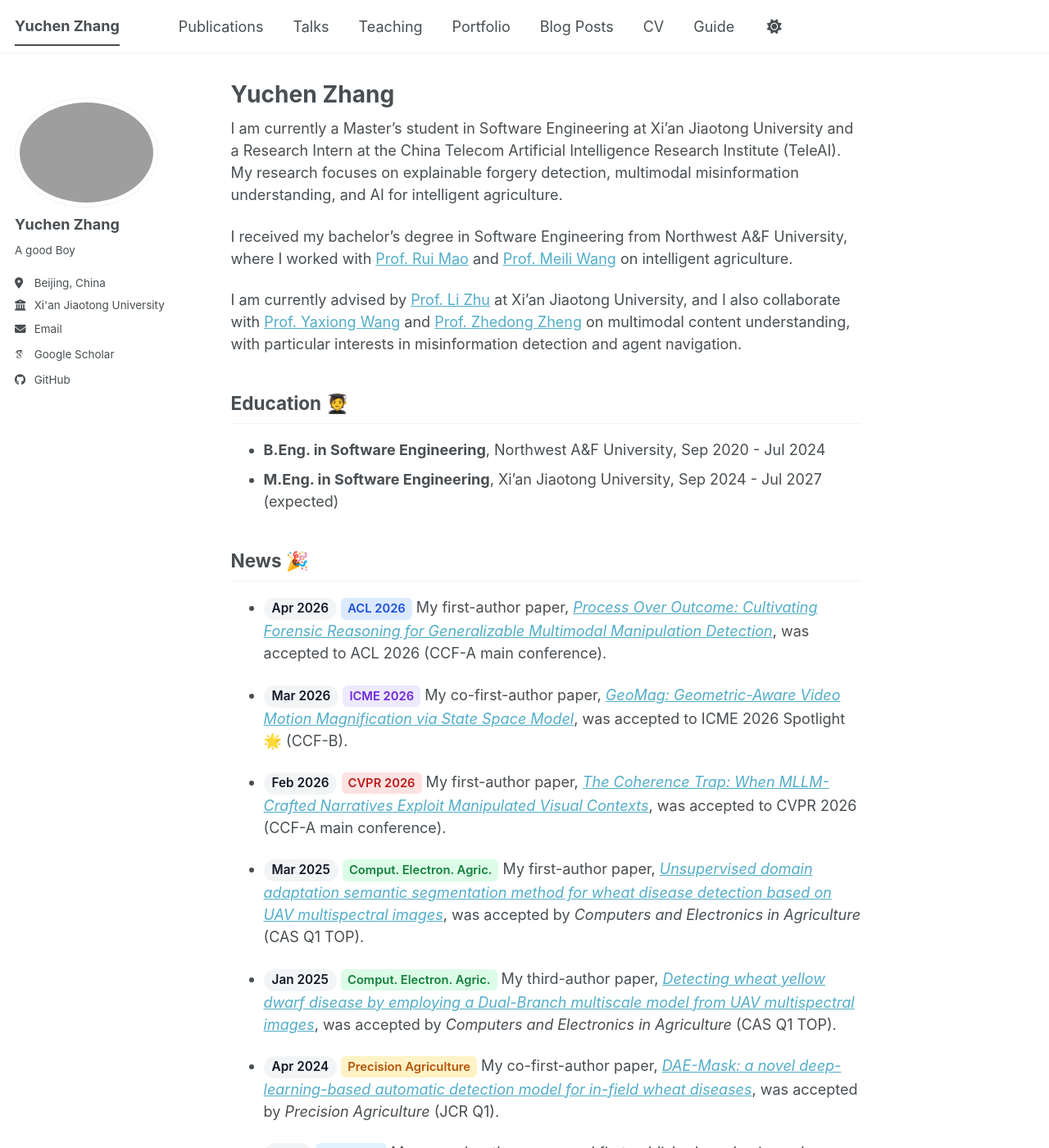
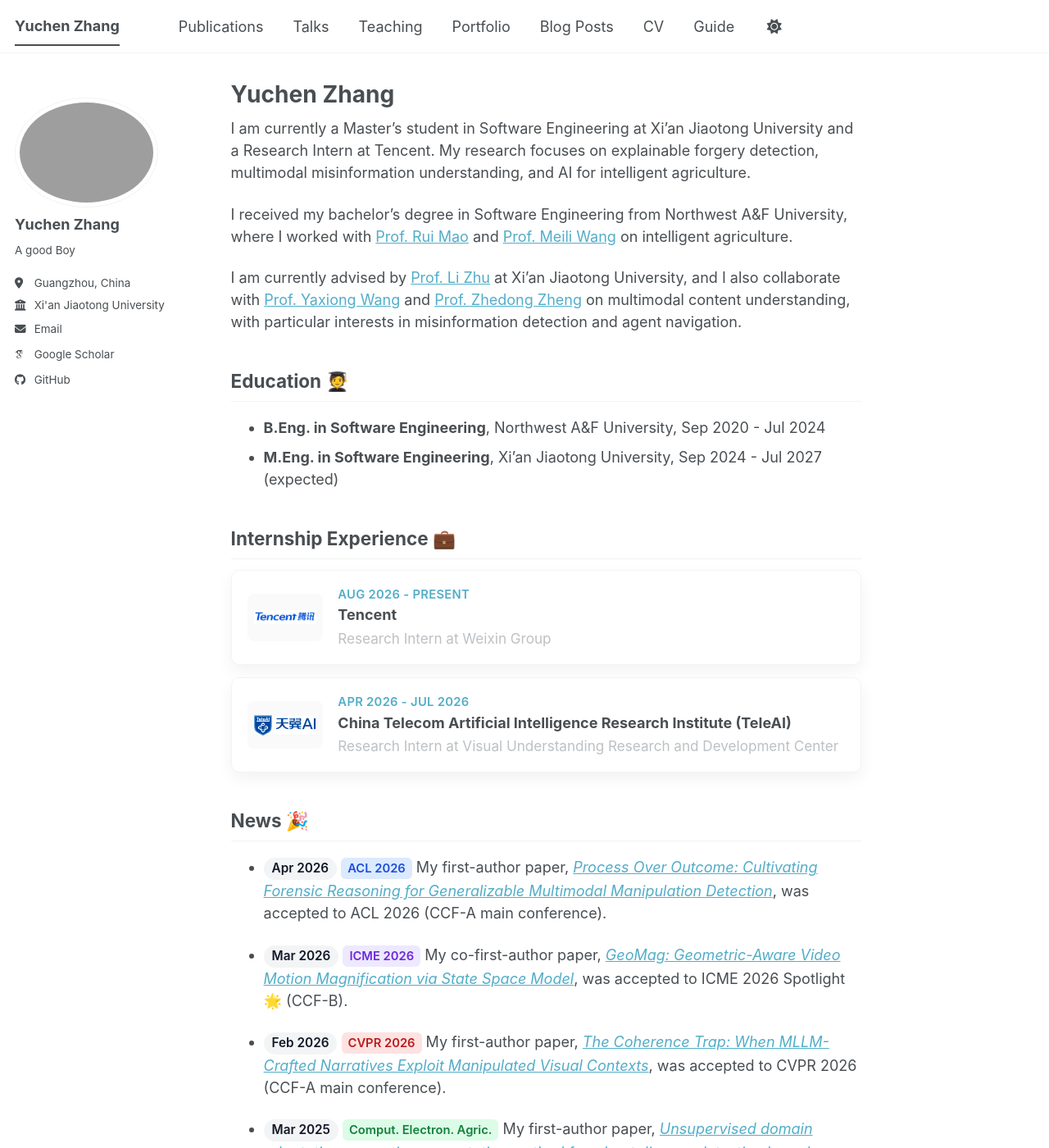
Before and after one commit to YcZhangSing/YcZhangSing.github.io, a Jekyll site: the page built from _pages/about.md, in a window 1280 px wide and 1400 px high. Shown: the whole window at 82% size. Built offline with Jekyll 4.4.1, drawn with Linux system fonts in a browser that asks for light colours; some web fonts are replaced; a script bundle is joined from its source files by our own code; library files that are not in the unit come from our copies.

Commit message:
Update internship experience on homepage

```diff
--- a/_config.yml
+++ b/_config.yml
@@ -27,7 +27,7 @@ author:
   name             : "Yuchen Zhang"
   pronouns         : # example: "she/her"
   bio              : "A good Boy"
-  location         : "Beijing, China"
+  location         : "Guangzhou, China"
   employer         : "Xi'an Jiaotong University"
   uri              : # URL
   email            : "zycddl@gmail.com"
--- a/_pages/about.md
+++ b/_pages/about.md
@@ -7,7 +7,7 @@ redirect_from:
   - /about.html
 ---
 
-I am currently a Master's student in Software Engineering at Xi'an Jiaotong University and a Research Intern at the China Telecom Artificial Intelligence Research Institute (TeleAI). My research focuses on explainable forgery detection, multimodal misinformation understanding, and AI for intelligent agriculture.
+I am currently a Master's student in Software Engineering at Xi'an Jiaotong University and a Research Intern at Tencent. My research focuses on explainable forgery detection, multimodal misinformation understanding, and AI for intelligent agriculture.
 
 I received my bachelor's degree in Software Engineering from Northwest A&F University, where I worked with [Prof. Rui Mao](https://cie.nwsuaf.edu.cn/szdw/fjs/2008116098/index.htm) and [Prof. Meili Wang](https://cie.nwsuaf.edu.cn/szdw/js/2012110003/index.htm) on intelligent agriculture.
 
@@ -18,6 +18,32 @@ I am currently advised by [Prof. Li Zhu](https://gr.xjtu.edu.cn/web/zhuli) at Xi
 
 - **B.Eng. in Software Engineering**, Northwest A&F University, Sep 2020 - Jul 2024
 - **M.Eng. in Software Engineering**, Xi'an Jiaotong University, Sep 2024 - Jul 2027 (expected)
+
+
+## Internship Experience 💼
+
+<section class="internship-timeline" aria-label="Internship experience">
+  <article class="internship-card">
+    <div class="internship-card__logo">
+      <img src="{{ '/images/tencent.png' | relative_url }}" alt="Tencent logo" loading="lazy">
+    </div>
+    <div class="internship-card__body">
+      <div class="internship-card__meta">Aug 2026 - Present</div>
+      <h3>Tencent</h3>
+      <p>Research Intern at Weixin Group</p>
+    </div>
+  </article>
+  <article class="internship-card">
+    <div class="internship-card__logo">
+      <img src="{{ '/images/TeleAI.png' | relative_url }}" alt="TeleAI logo" loading="lazy">
+    </div>
+    <div class="internship-card__body">
+      <div class="internship-card__meta">Apr 2026 - Jul 2026</div>
+      <h3>China Telecom Artificial Intelligence Research Institute (TeleAI)</h3>
+      <p>Research Intern at Visual Understanding Research and Development Center</p>
+    </div>
+  </article>
+</section>
 
 
 ## News 🎉
--- a/_sass/layout/_about-gallery.scss
+++ b/_sass/layout/_about-gallery.scss
@@ -1,3 +1,70 @@
+.internship-timeline {
+  display: grid;
+  gap: 0.85rem;
+  margin: 0.7rem 0 2rem;
+}
+
+.internship-card {
+  display: grid;
+  grid-template-columns: 92px minmax(0, 1fr);
+  align-items: center;
+  gap: 1rem;
+  padding: 1rem 1.1rem;
+  border: 1px solid var(--global-border-color);
+  border-radius: 10px;
+  background: var(--global-bg-color);
+  box-shadow: 0 8px 20px rgba(15, 23, 42, 0.05);
+}
+
+.internship-card__logo {
+  display: flex;
+  align-items: center;
+  justify-content: center;
+  min-height: 58px;
+  padding: 0.45rem;
+  border-radius: 8px;
+  background: var(--global-code-background-color);
+}
+
+.internship-card__logo img {
+  display: block;
+  max-width: 100%;
+  max-height: 42px;
+  object-fit: contain;
+}
+
+.internship-card__body h3 {
+  margin: 0.12rem 0 0.2rem;
+  font-size: 1rem;
+  line-height: 1.35;
+}
+
+.internship-card__body p {
+  margin: 0;
+  color: var(--global-text-color-light);
+  font-size: 0.95rem;
+}
+
+.internship-card__meta {
+  color: var(--global-link-color);
+  font-size: 0.82rem;
+  font-weight: 600;
+  letter-spacing: 0.02em;
+  text-transform: uppercase;
+}
+
+@media (max-width: 520px) {
+  .internship-card {
+    grid-template-columns: 76px minmax(0, 1fr);
+    gap: 0.8rem;
+    padding: 0.9rem;
+  }
+
+  .internship-card__logo {
+    min-height: 52px;
+  }
+}
+
 .about-gallery {
   margin-top: 2.5rem;
   padding-top: 1.25rem;
```
Also changed, not shown: images/TeleAI.png (added), images/tencent.png (added).
